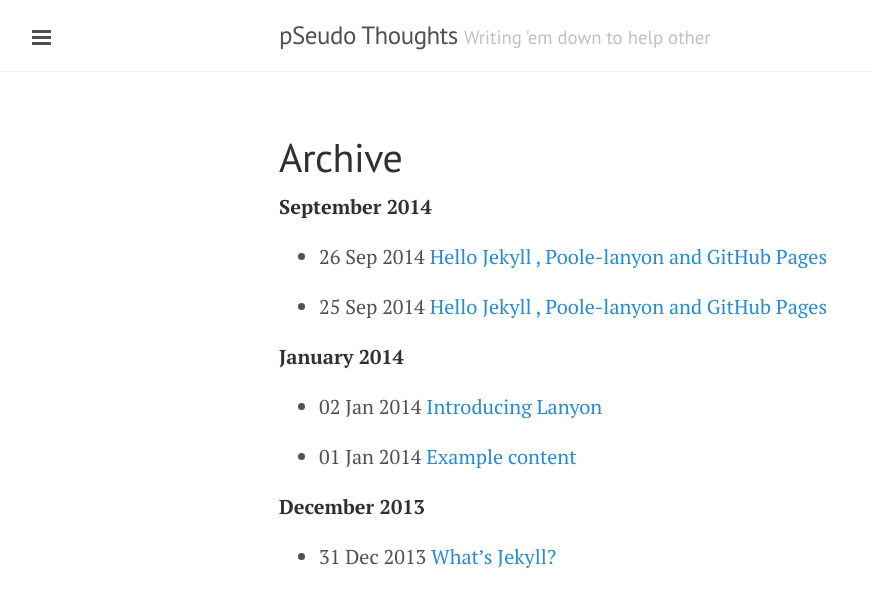
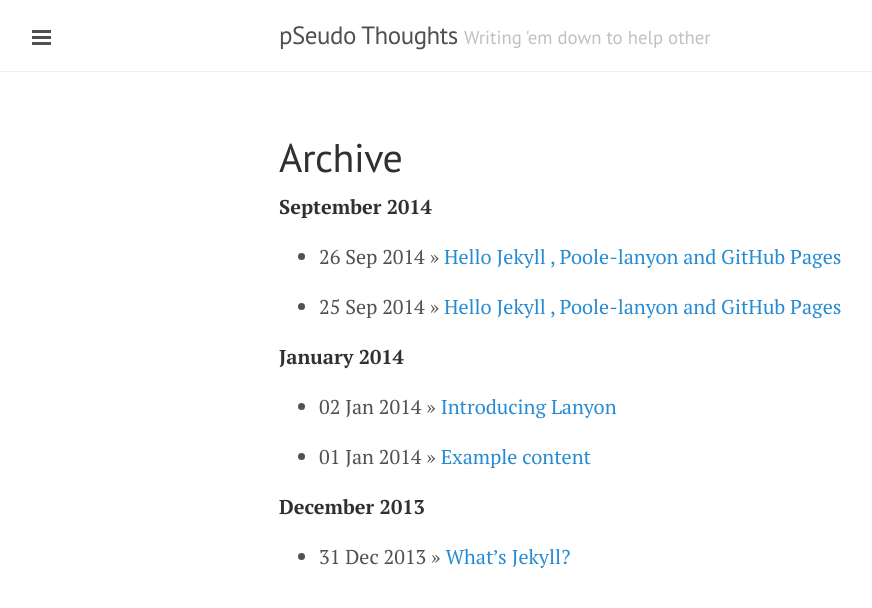
Before and after one commit to DharmeshPandav/dharmeshpandav.github.io, a Jekyll site: the page built from archive.md, in a window 1280 px wide. Shown: the top 608 px of the page, without its empty margins (1-873 px from the left). Built offline with Jekyll 4.4.1, drawn with Linux system fonts in a browser that asks for light colours; nearby versions of some CDN libraries; Markdown is read by kramdown in place of the engine named in the settings.

Commit message:
changed config

```diff
--- a/archive.md
+++ b/archive.md
@@ -12,5 +12,5 @@ title: Archive
     {{ post_month_year }}
 </strong></p>
   {% endif %}
-   * {{ post.date | date_to_string }} [ {{ post.title }} ]({{ post.url }})
+   * {{ post.date | date_to_string }} &raquo; [ {{ post.title }} ]({{ post.url }})
 {% endfor %}
```
